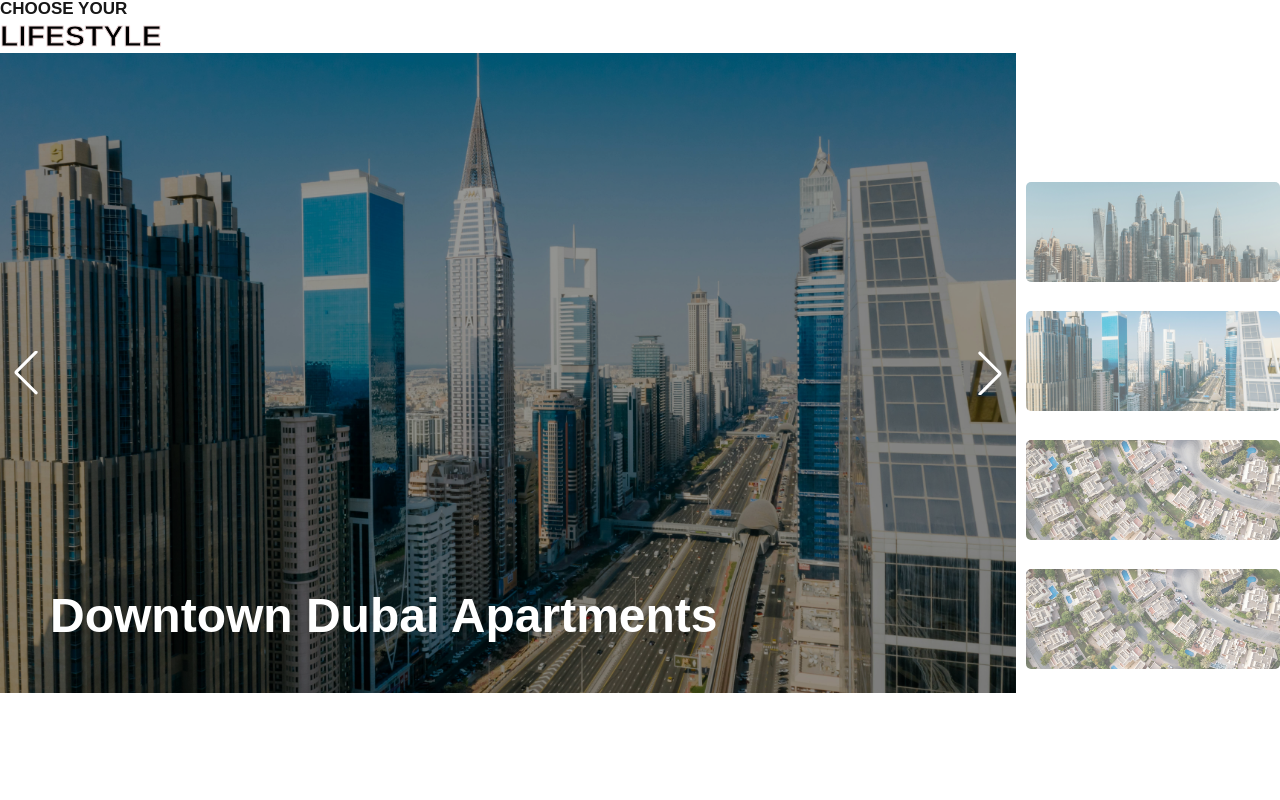
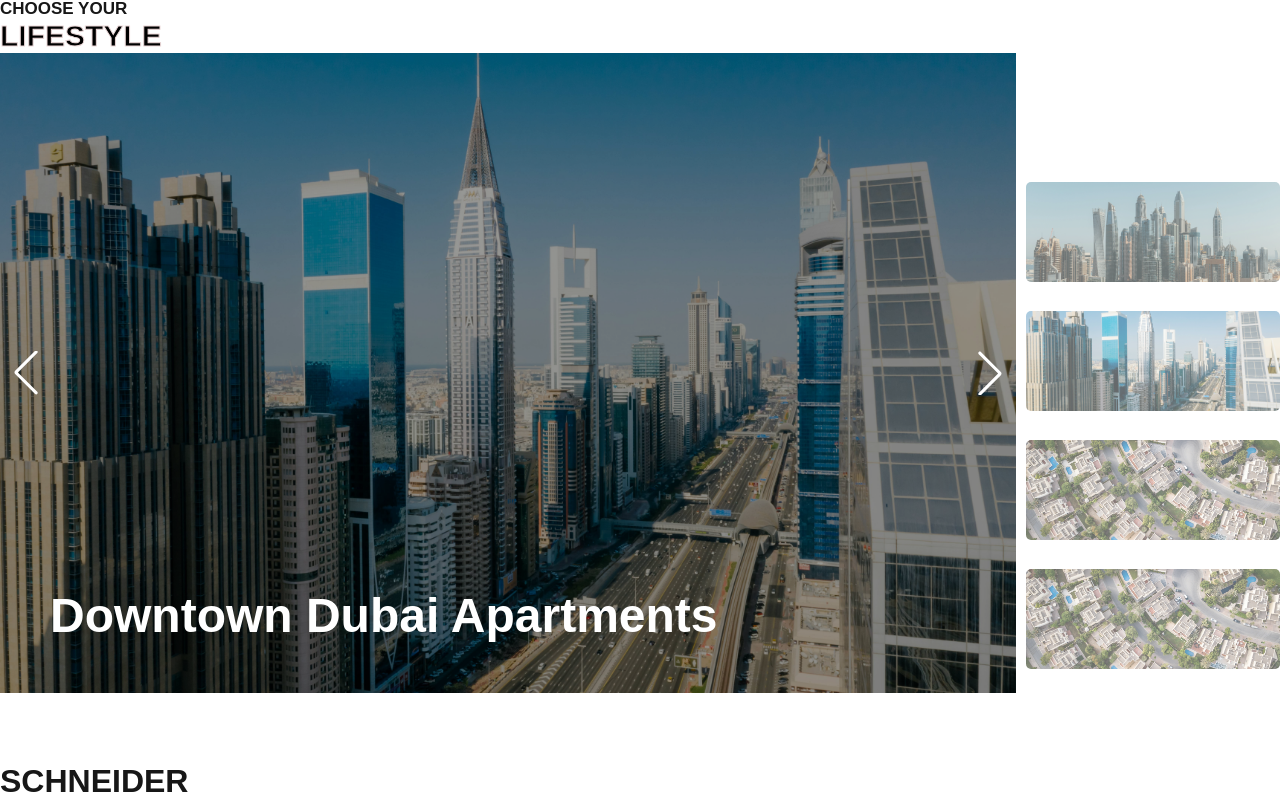
Before and after one commit to Hawinf/SCHNEIDER-Real-Estate, a Next.js app: page / in a window 1280 px wide. Shown: the part 1782-2582 px from the top of the page. Before the commit the page ends 2545 px from the top, so only its background shows below. Built offline with nearby package versions, Linux system fonts and the light colour scheme.

Commit message:
fixing why us section

```diff
--- a/src/app/page.js
+++ b/src/app/page.js
@@ -11,6 +11,7 @@
 import About from "@/components/about/About";
 import Slider from "@/components/slider/Slider";
 import Latest from "@/components/latest/Latest";
+import Footer from "@/components/footer/Footer";
 
 import 'aos/dist/aos.css';
 import AOS from 'aos';
@@ -28,6 +29,7 @@
       <About />
       <Slider />
       {/* <Latest /> */}
+      <Footer />
     </main>
   );
 }
--- a/src/components/about/about.css
+++ b/src/components/about/about.css
@@ -417,9 +417,6 @@
     .about-secton p {
         letter-spacing: 1px;
     }
-    .why-us {
-        margin: 40px 23px;
-    }
     .why-us p {
         letter-spacing: 1px;
     }
--- /dev/null
+++ b/src/components/footer/Footer.js
@@ -0,0 +1,11 @@
+import React from "react";
+
+const Footer = () => {
+    return (
+        <footer>
+            <h1>SCHNEIDER</h1>
+        </footer>
+    );
+};
+
+export default Footer;
```
Also changed, not shown: src/components/footer/footer.css (added).
